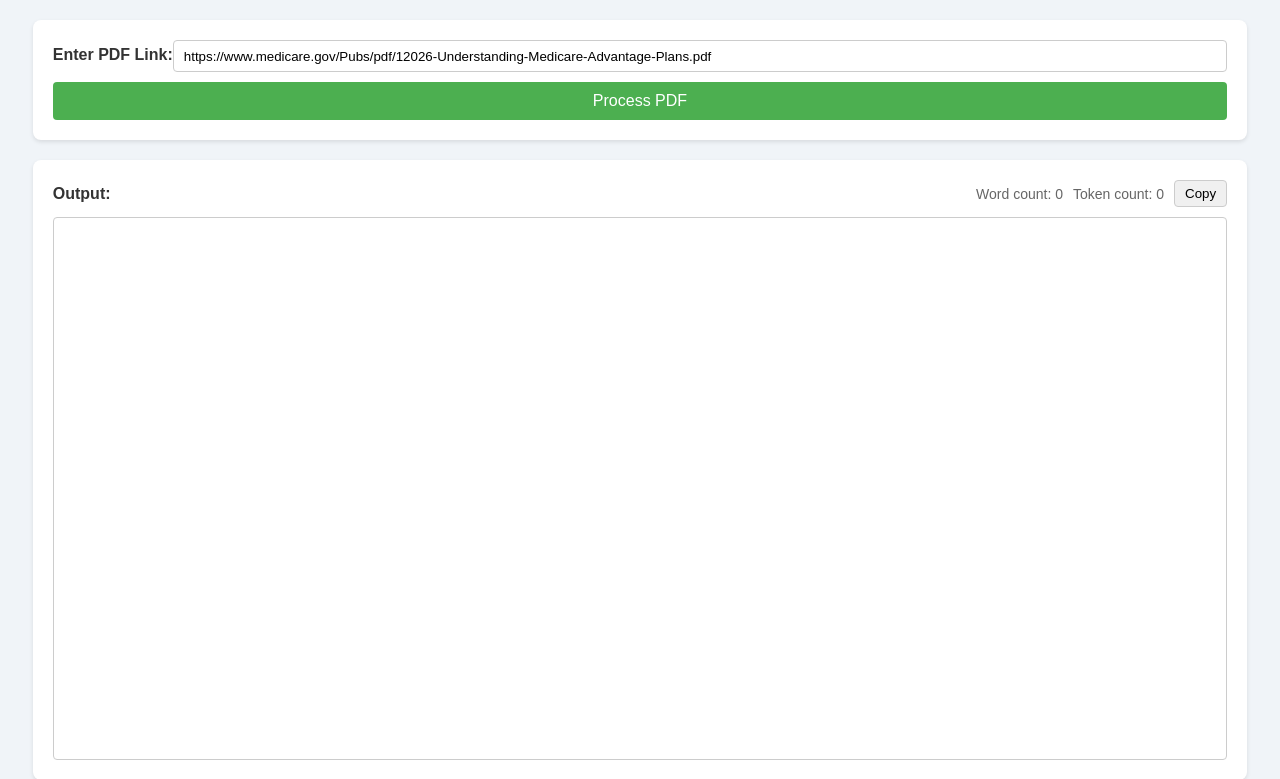
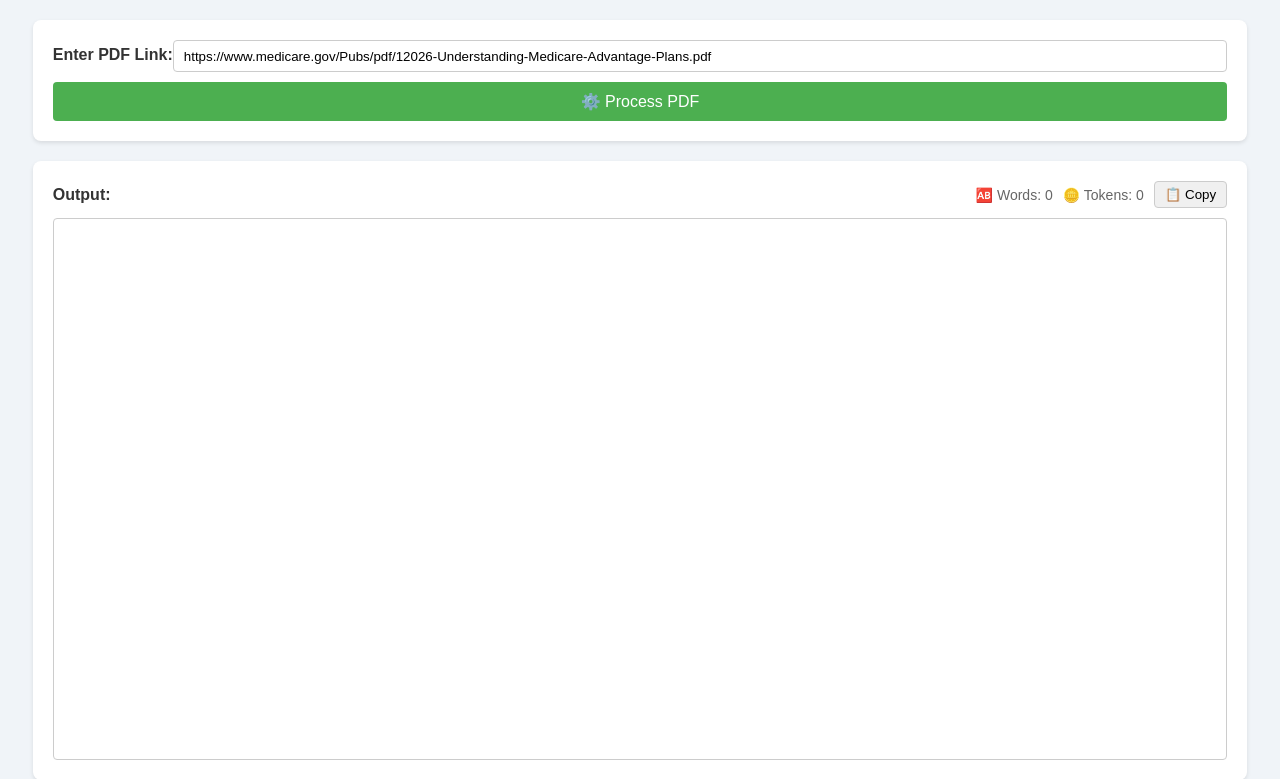
Before and after one commit to andrewfurman/Flask-PDF-to-Text-from-Link, a Flask app: page / in a window 1280 px wide. Shown: the top 779 px of the page. Run offline with Flask 3, Linux system fonts and the light colour scheme.

Commit message:
updated formatting

```diff
--- a/static/script.js
+++ b/static/script.js
@@ -2,18 +2,20 @@ document.addEventListener('DOMContentLoaded', function() {
     const outputArea = document.getElementById('output');
     const wordCountElement = document.getElementById('word-count');
     const tokenCountElement = document.getElementById('token-count');
+    const pdfLinkInput = document.getElementById('pdf-link');
+    let firstFocus = true;
 
     function updateCounts() {
         const text = outputArea.value.trim();
         const wordCount = text ? text.split(/\s+/).length : 0;
         const tokenCount = Math.round(wordCount * 0.75);
-        wordCountElement.textContent = `Word count: ${wordCount}`;
-        tokenCountElement.textContent = `Token count: ${tokenCount}`;
+        wordCountElement.textContent = `🆎 Words: ${wordCount}`;
+        tokenCountElement.textContent = `🪙 Tokens: ${tokenCount}`;
     }
 
     document.getElementById('pdf-form').addEventListener('submit', function(e) {
         e.preventDefault();
-        const pdfUrl = document.getElementById('pdf-link').value;
+        const pdfUrl = pdfLinkInput.value;
 
         outputArea.value = 'Processing...';
         updateCounts();
@@ -47,9 +49,23 @@ document.addEventListener('DOMContentLoaded', function() {
         }, 2000);
     });
 
-    // Add event listener for input changes
     outputArea.addEventListener('input', updateCounts);
 
-    // Initial counts update
     updateCounts();
+
+    pdfLinkInput.addEventListener('focus', async () => {
+        if (firstFocus) {
+            firstFocus = false;
+            pdfLinkInput.value = '';
+
+            try {
+                const text = await navigator.clipboard.readText();
+                if (text) {
+                    pdfLinkInput.value = text;
+                }
+            } catch (err) {
+                console.error('Failed to read clipboard contents: ', err);
+            }
+        }
+    });
 });
--- a/templates/index.html
+++ b/templates/index.html
@@ -5,23 +5,24 @@
         <meta name="viewport" content="width=device-width, initial-scale=1.0">
         <title>PDF Link Analyzer</title>
         <link rel="stylesheet" href="{{ url_for('static', filename='styles.css') }}">
+        <link rel="icon" href="{{ url_for('static', filename='favicon.png') }}" type="image/x-icon">
     </head>
 <body>
     <div class="container">
         <form id="pdf-form">
             <div class="input-container">
-                <label for="pdf-link">Enter PDF Link:</label>
+                <label for="pdf-link">Enter PDF Link:  </label>
                 <input type="url" id="pdf-link" name="pdf-link" required value="https://www.medicare.gov/Pubs/pdf/12026-Understanding-Medicare-Advantage-Plans.pdf">
             </div>
-            <button type="submit" id="process-button">Process PDF</button>
+            <button type="submit" id="process-button">⚙️ Process PDF</button>
         </form>
         <div class="output-container">
             <div class="output-header">
                 <label for="output">Output:</label>
                 <div class="right-controls">
-                    <span id="word-count">Word count: 0</span>
-                    <span id="token-count">Token count: 0</span>
-                    <button id="copy-button" type="button">Copy</button>
+                    <span id="word-count">🆎 Words: 0</span>
+                    <span id="token-count">🪙 Tokens: 0</span>
+                    <button id="copy-button" type="button">📋 Copy</button>
                 </div>
             </div>
             <textarea id="output" name="output" readonly></textarea>
```
Also changed, not shown: static/flavicon.png (added). Lines whose indentation alone changed are shown as unchanged.
